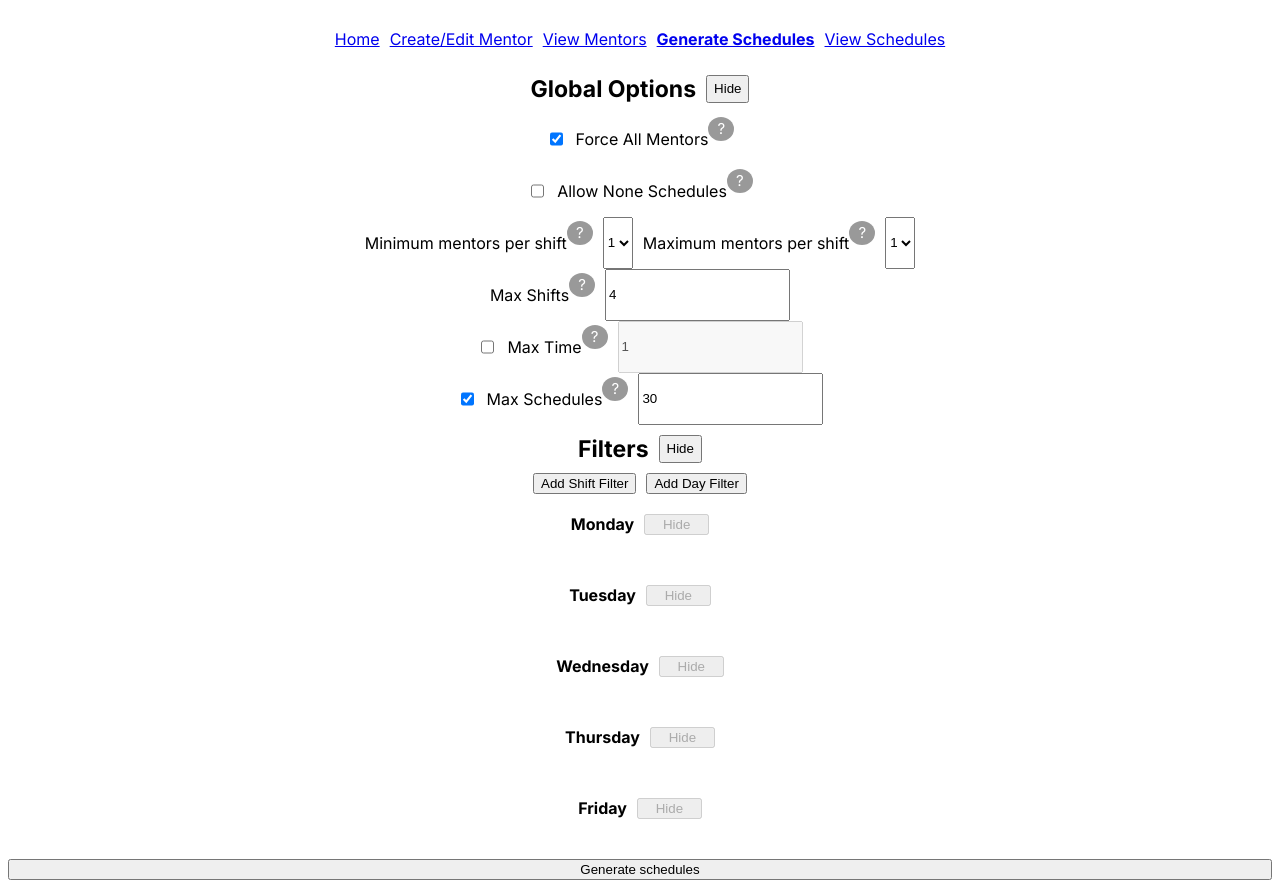
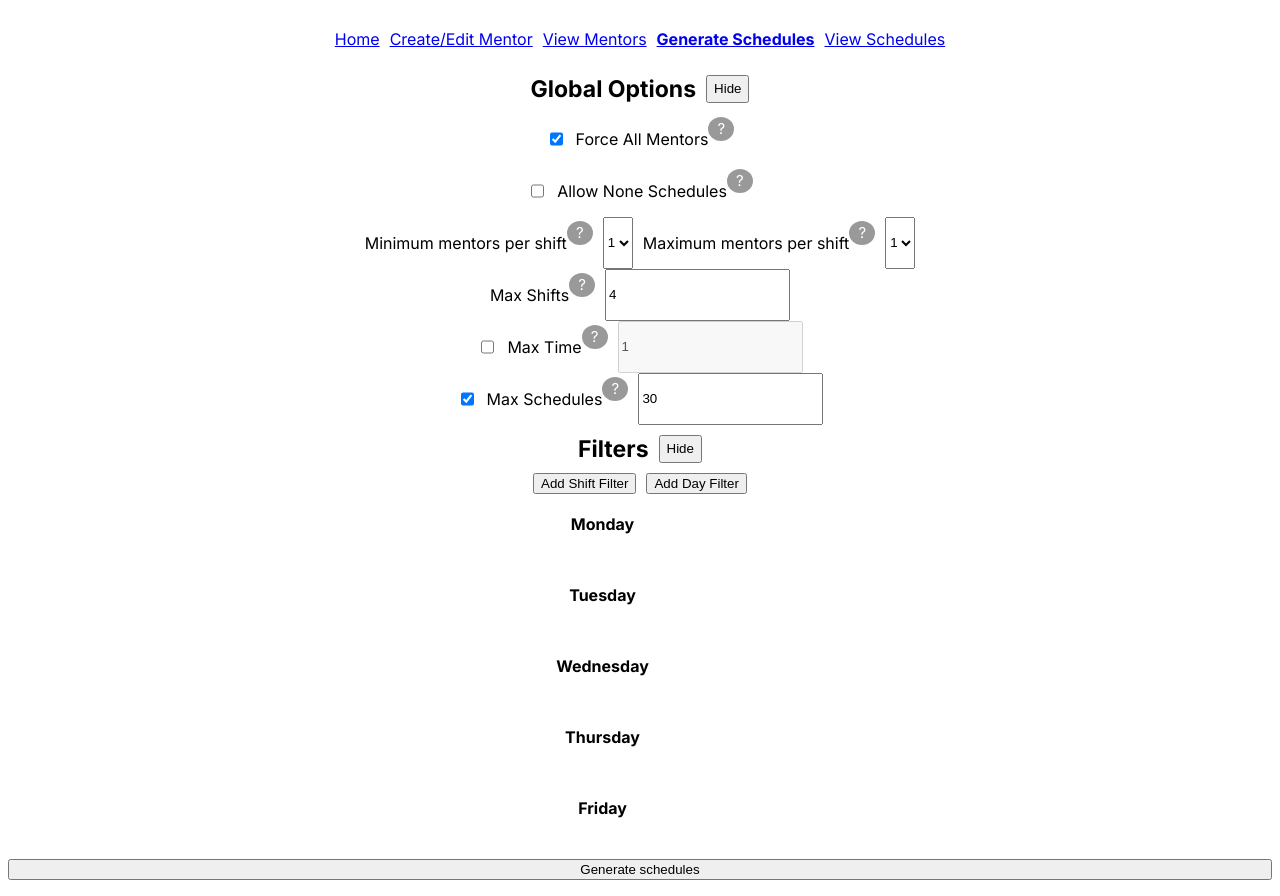
Before and after one commit to BlckHawker/Mentor-Schedule-Maker, a Next.js app: page /schedule/generate in a window 1280 px wide. Built offline with nearby package versions, Linux system fonts and the light colour scheme.

Commit message:
Change visibility of show/hide filter button

```diff
--- a/src/components/FilterContainer.tsx
+++ b/src/components/FilterContainer.tsx
@@ -25,7 +25,7 @@ const FilterContainer = (props: Props) => {
     <div style={{ marginTop: "10px", display: "flex", flexDirection: "column", justifyContent: "center", gap: "10px" }}>
       <div style={{ display: "flex", justifyContent: "center", gap: "10px" }}>
         <b>{props.day}</b>
-        <button style={{ marginBottom: "20px", width: "65px" }} disabled={getRelevantFilters().length == 0 && !props.abstractDayFilters.includes(props.day)} onClick={() => toggleDayFilters()}>
+        <button style={{ marginBottom: "20px", width: "65px", visibility: `${getRelevantFilters().length !== 0 || props.abstractDayFilters.includes(props.day) ? "visible" : "hidden"}`}} onClick={() => toggleDayFilters()}>
           {props.showAbstractFilters[props.day as keyof DayAbstractFilters] ? "Hide" : "Show"}
         </button>
       </div>
```
